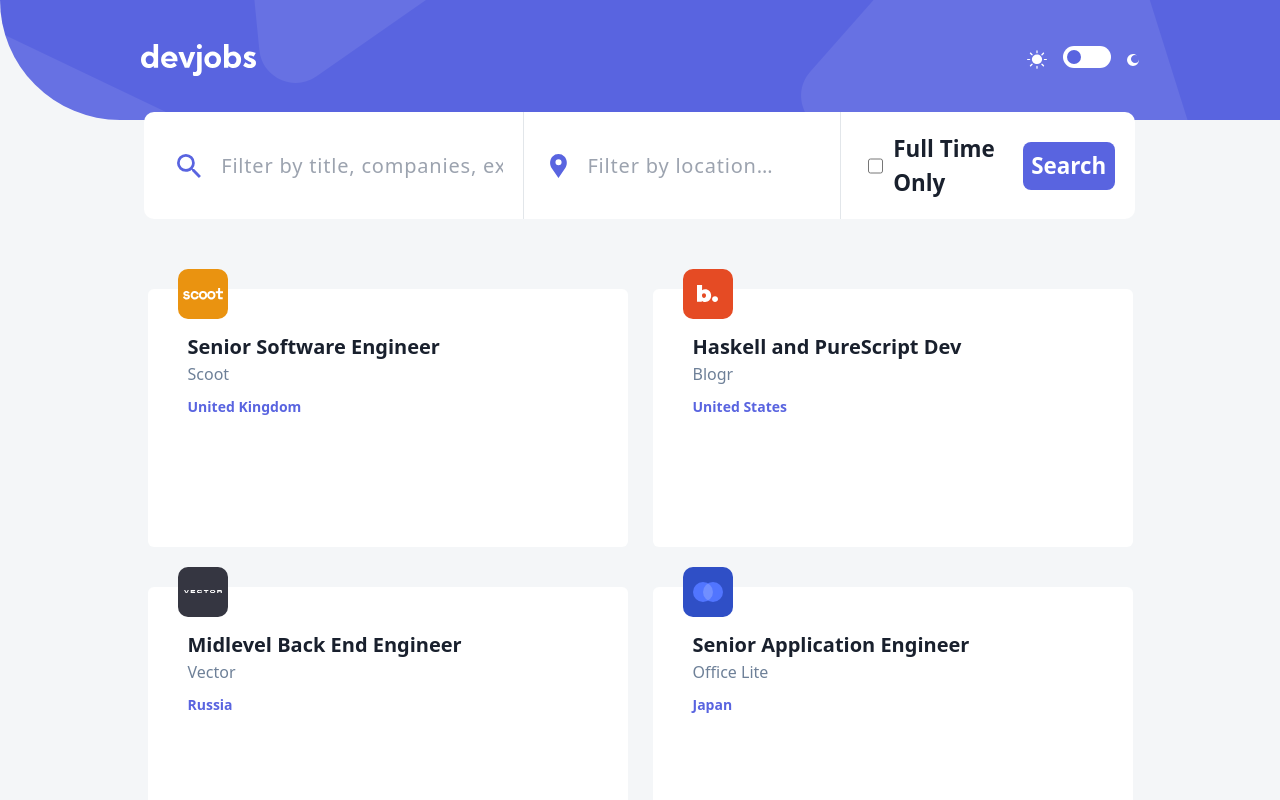
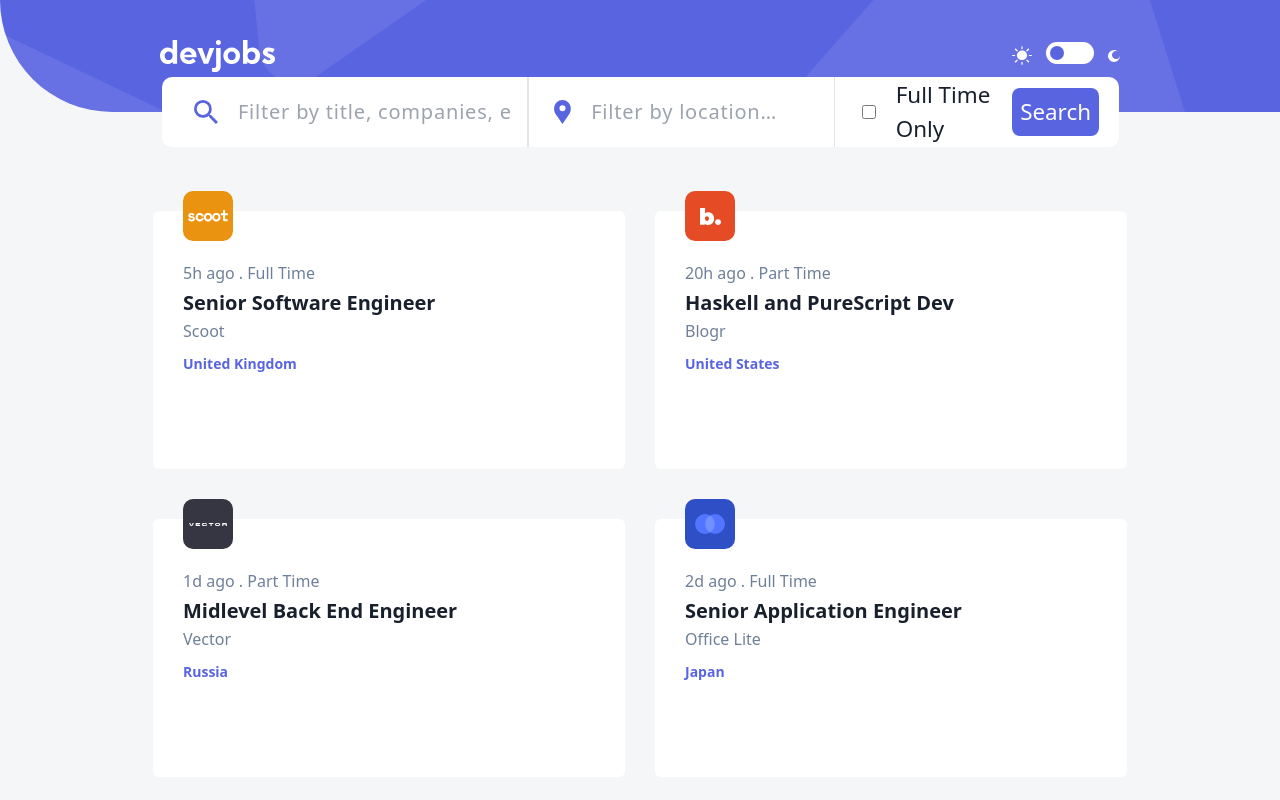
Before and after one commit to Steph-en/DevJobs, an Angular app: page / in a window 1280 px wide. Shown: the top 800 px of the page. Built offline with nearby package versions, Linux system fonts and the light colour scheme.

Commit message:
Desktop layout done

```diff
--- a/src/app/app.component.css
+++ b/src/app/app.component.css
@@ -6,15 +6,16 @@ main {
   display: flex;
   align-items: center;
   flex-direction: column;
+  justify-content: center;
 
   header {
     position: absolute;
     top: 0;
     right: 0;
     width: 100%;
-    height: 15%;
+    height: 14vh;
     display: flex;
-    padding: 0 11%;
+    padding: 0 12.5%;
     align-items: center;
     justify-content: space-between;
     border-radius: 0 0 0 10rem;
@@ -23,7 +24,7 @@ main {
     background-image: url("/assets/desktop/bg-pattern-header.svg");
 
     .toggle {
-      gap: 16px;
+      gap: 14px;
       display: flex;
       align-items: center;
       flex-direction: row;
@@ -78,6 +79,8 @@ main {
   }
 
   .content {
-    width: 100%;
+    width: 90%;
+    margin: 0;
+    padding: 0;
   }
 }
--- a/src/app/home/home.component.css
+++ b/src/app/home/home.component.css
@@ -1,12 +1,12 @@
 .filter {
-    width: 90%;
+    width: 100%;
 
     form {
         position: relative;
-        top: 5em;
-        left: 12.5%;
-        width: 86%;
-        height: auto;
+        top: 14vh;
+        left: 8.5%;
+        width: 74.8vw;
+        height: 70px;
         display: flex;
         padding: 20px;
         border-radius: 10px;
@@ -54,6 +54,10 @@
                 position: fixed;
                 background-color: #6e8098;
             }
+
+            &:hover {
+                cursor: pointer;
+            }
         }
 
         &.location {
@@ -90,20 +94,25 @@
                 position: fixed;
                 background-color: #6e8098;
             }
+
+            &:hover {
+                cursor: pointer;
+            }
         }
 
-        &.job-type {
+        &.contract {
             gap: 10px;
             width: 28%;
             display: flex;
             align-items: center;
             justify-content: space-between;
             color: #19202D;
-            font-weight: 600;
+            font-weight: 500;
+
             input {
                 width: 20px;
                 height: 20px;
-                background: #979797;
+                background-color: #979797;
             }
 
             input:hover {
@@ -119,29 +128,24 @@
                 background-color: var(--violet);
 
                 &:hover {
+                    cursor: pointer;
                     background-color: var(--light-violet);
                 }
             }
         }
-
-        &:hover {
-            cursor: pointer;
-            transition: .5s ease-in-out;
-        }
     }
-
-
 }
 
 .job {
     position: relative;
-    top: 20%;
+    gap: 50px 30px;
+    margin: 0;
+    padding: 0;
+    top: 22vh;
     left: 0;
-    gap: 40px 25px;
-    width: 100%;
+    width: 90vw;
     height: 100vh;
     display: flex;
     flex-wrap: wrap;
-    align-items: center;
     justify-content: center;
 }
--- a/src/app/home/home.component.html
+++ b/src/app/home/home.component.html
@@ -8,8 +8,9 @@
             <img src="../../assets/desktop/icon-location.svg" alt="">
             <input type="text" placeholder="Filter by location…">
         </label>
-        <label for="" class="job-type">
+        <label for="" class="contract">
             <input type="checkbox">
+            <span class="checkmark"></span>
             <span>Full Time Only</span>
             <button class="primary" type="button">Search</button>
         </label>
--- a/src/app/job-locations/job-locations.component.css
+++ b/src/app/job-locations/job-locations.component.css
@@ -1,9 +1,8 @@
-
 .role {
     position: relative;
-    width: 480px;
+    width: 472px;
     height: 258px;
-    padding: 40px;
+    padding: 50px 30px 20px 30px;
     border-radius: 6px;
     background: var(--white);
 }
@@ -18,7 +17,13 @@
     border-radius: 10px 10px;
 }
 
+.posted{
+    color: var(--font-dark-gray);
+    font-size: 16px;
+}
+
 .position {
+    margin: 100000px 0;
     font-size: 20px;
     font-weight: bold;
     color: var(--font);
--- a/src/app/job-locations/job-locations.component.html
+++ b/src/app/job-locations/job-locations.component.html
@@ -1,5 +1,6 @@
 <section class="role">
     <img class="logo" [src]="jobLocation.logo" [style.background-color]="jobLocation.logoBackground" alt="Logo of {{ jobLocation.company }}">
+    <h3 class="posted">{{ jobLocation.postedAt}} . {{ jobLocation.contract}}</h3>
     <a class="position">{{ jobLocation.position }}</a>
     <p class="company">{{ jobLocation.company }}</p>
     <h4 class="location">{{ jobLocation.location }}</h4>
```
